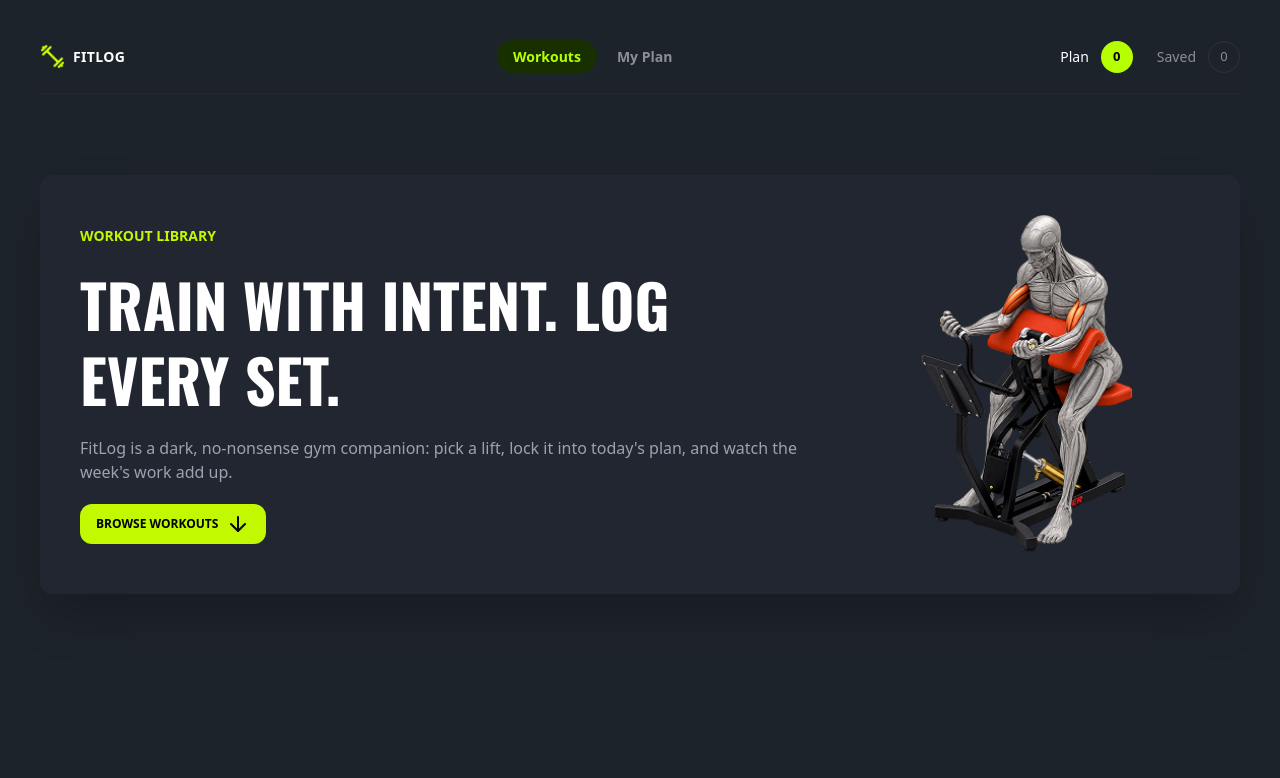
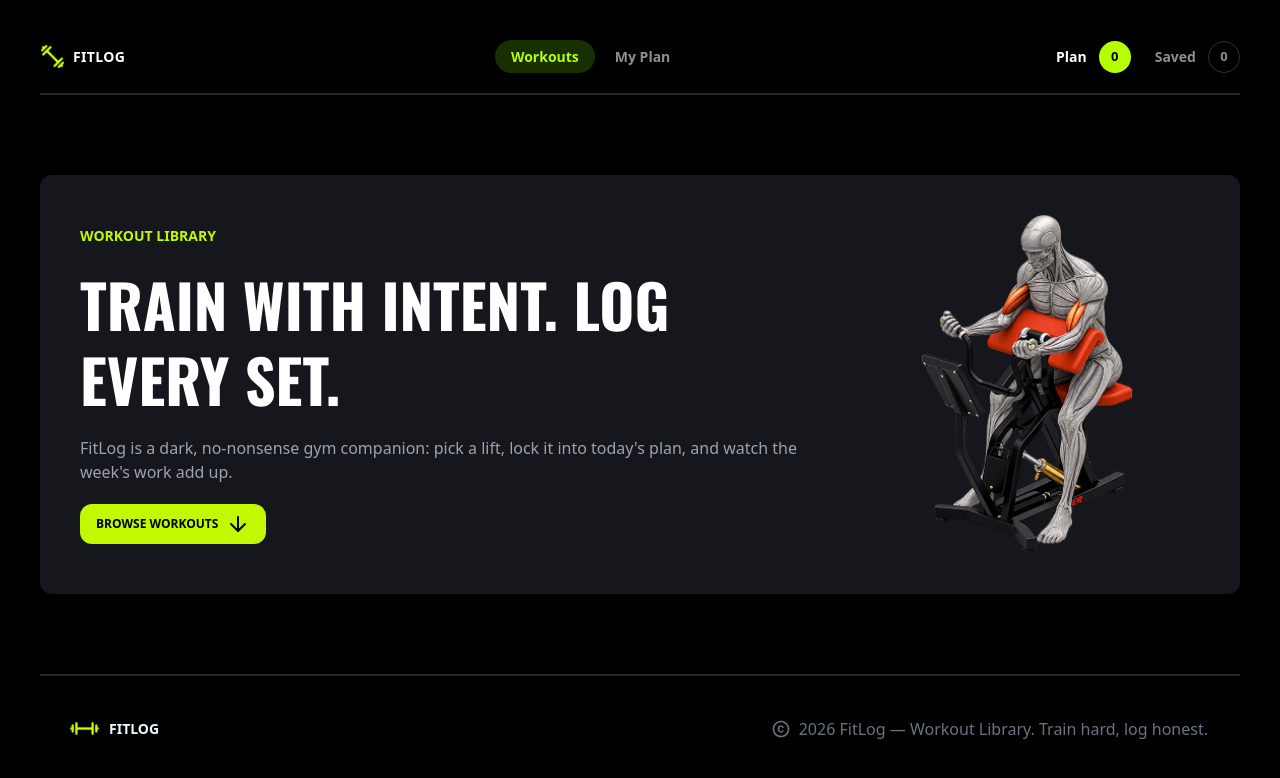
Before and after one commit to Ummahabibahabo/fit-long-next-js-project, a Next.js app: page / in a window 1280 px wide. Shown: the top 778 px of the page. Built offline with nearby package versions, Linux system fonts and the light colour scheme.

Commit message:
Footer commit

```diff
--- a/src/app/layout.tsx
+++ b/src/app/layout.tsx
@@ -2,6 +2,7 @@ import type { Metadata } from "next";
 import { Geist, Geist_Mono } from "next/font/google";
 import "./globals.css";
 import Navbar from "@/components/Navbar";
+import Footer from "@/components/Footer";
 
 const geistSans = Geist({
   variable: "--font-geist-sans",
@@ -25,9 +26,12 @@ export default function RootLayout({ children }: LayoutProps<"/">) {
       data-theme="dark"
       className={`dark ${geistSans.variable} ${geistMono.variable} h-full antialiased`}
     >
-      <body className="container mx-auto px-4 py-4 lg:px-10 lg:py-10">
-        <Navbar></Navbar>
-        <div className="mt-20">{children}</div>
+      <body className="bg-black">
+        <div className="container mx-auto px-4 py-4 lg:px-10 lg:py-10">
+          <Navbar></Navbar>
+          <div className="mt-20 mb-20">{children}</div>
+          <Footer></Footer>
+        </div>
       </body>
     </html>
   );
--- a/src/components/Banner.tsx
+++ b/src/components/Banner.tsx
@@ -4,7 +4,7 @@ import { FiArrowDown } from "react-icons/fi";
 
 const Banner = () => {
   return (
-    <div className="flex flex-col items-center justify-between rounded-xl bg-[#222630] p-6 shadow-2xl sm:flex-row sm:p-8 lg:p-10 gap-10">
+    <div className="flex flex-col items-center justify-between rounded-xl bg-[#15171D] p-6 shadow-2xl sm:flex-row sm:p-8 lg:p-10 gap-10">
       <div className="space-y-5">
         <h5 className="text-[14px] font-bold text-[#C2F800]">
           WORKOUT LIBRARY
--- /dev/null
+++ b/src/components/Footer.tsx
@@ -0,0 +1,34 @@
+import Image from "next/image";
+import FooterIcon from "@/app/assests/logo.png";
+import { MdCopyright } from "react-icons/md";
+
+const Footer = () => {
+  return (
+    <footer className="border-t-2 border-[#24262a] py-10 sm:px-6 lg:px-8">
+      <div className="flex flex-col items-center justify-between gap-4 sm:flex-row">
+        {/* Logo */}
+        <div className="flex items-center gap-3">
+          <Image
+            src={FooterIcon}
+            alt="Fitlog Logo"
+            width={25}
+            height={25}
+            className="rotate-[-45deg] object-contain"
+          />
+          <p className="text-[14px] font-bold">FITLOG</p>
+        </div>
+
+        {/* Copyright */}
+        <div className="flex items-center gap-2 text-center text-[#6B7280]">
+          <MdCopyright className="shrink-0 text-xl" />
+
+          <p className="text-sm sm:text-base">
+            2026 FitLog — Workout Library. Train hard, log honest.
+          </p>
+        </div>
+      </div>
+    </footer>
+  );
+};
+
+export default Footer;
--- a/src/components/Navbar.tsx
+++ b/src/components/Navbar.tsx
@@ -40,18 +40,18 @@ const Navbar = () => {
         </ul>
 
         {/* Right Side */}
-        <div className="flex items-center gap-4 sm:gap-6">
+        <div className="flex items-center gap-4 sm:gap-6 font-bold">
           {/* Plan */}
           <div className="flex items-center gap-2 sm:gap-3">
             <span>Plan</span>
 
-            <button className="flex h-7 w-7 items-center justify-center rounded-full bg-[#b5ff00] p-0 text-[12px] font-bold leading-none text-black sm:h-8 sm:w-8 sm:text-[13px]">
+            <button className="flex h-7 w-7 items-center justify-center rounded-full bg-[#b5ff00] p-0 text-[12px] text-black sm:h-8 sm:w-8 sm:text-[13px]">
               0
             </button>
           </div>
 
           {/* Saved */}
-          <div className="flex items-center gap-2 text-[#8c8f95] sm:gap-3">
+          <div className="flex items-center gap-2 text-[#8c8f95] sm:gap-3 font-bold">
             <span>Saved</span>
 
             <button className="flex h-7 w-7 items-center justify-center rounded-full border border-[#303238] p-0 text-[12px] leading-none sm:h-8 sm:w-8 sm:text-[13px]">
```
